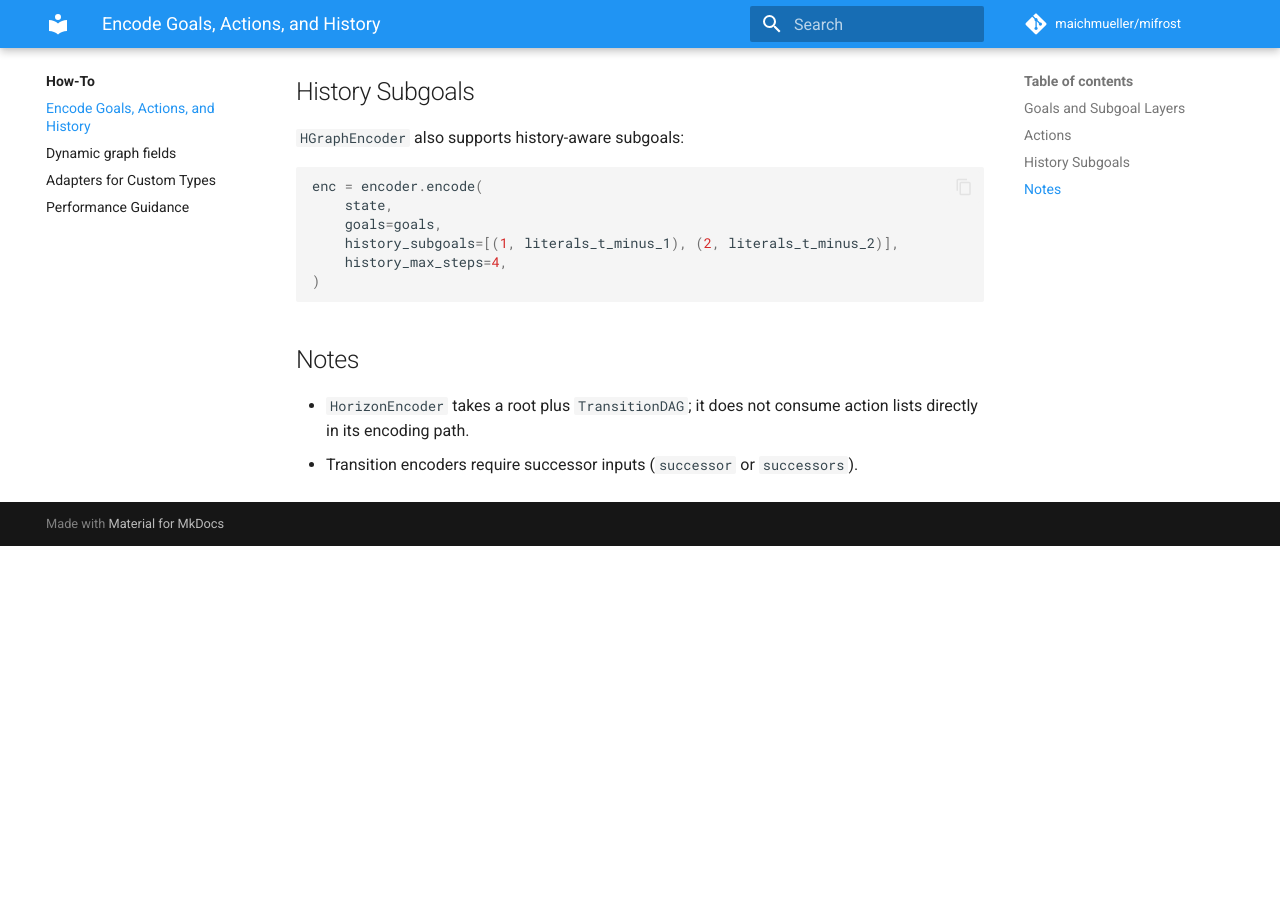
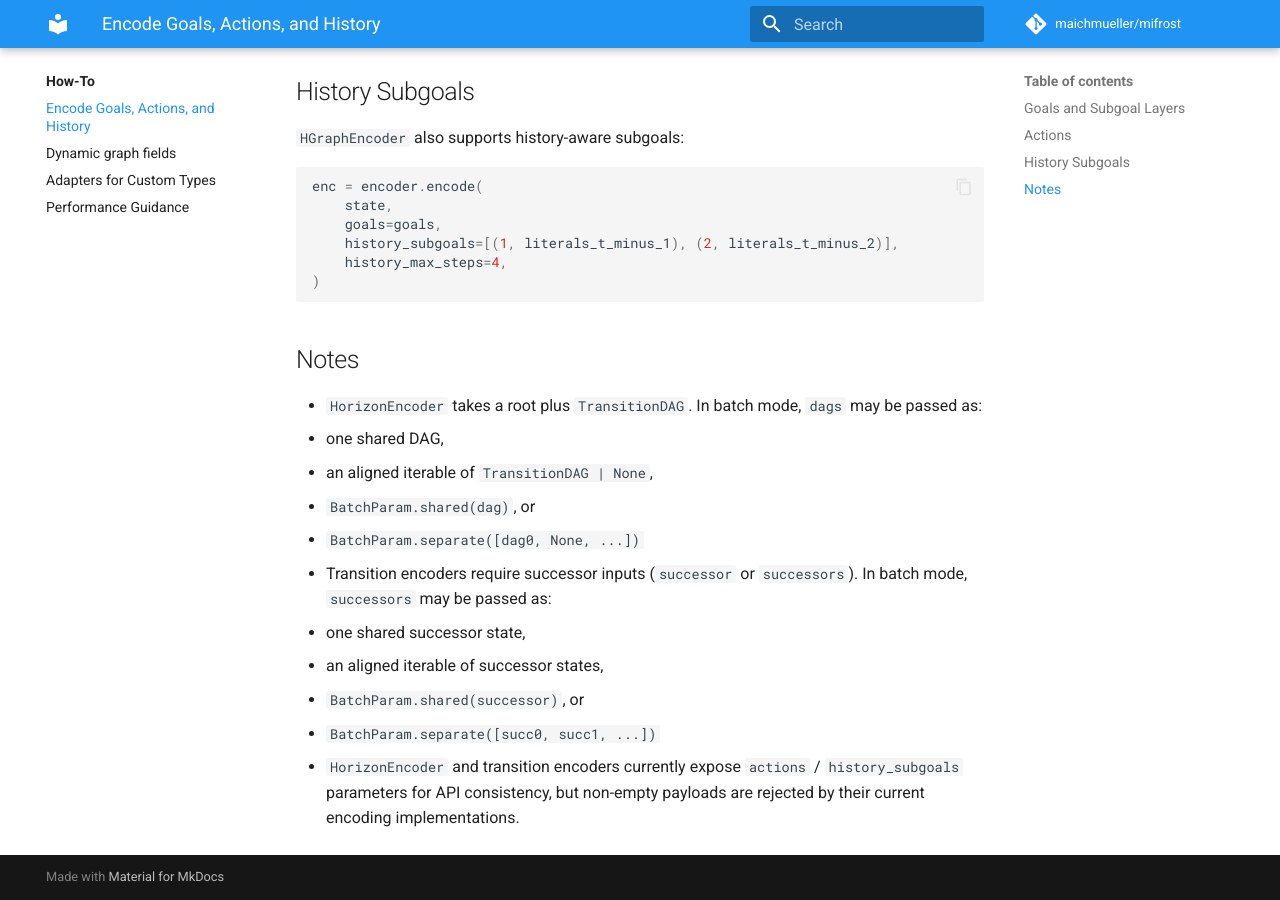
Before and after one commit to maichmueller/mifrost, an MkDocs documentation site: the page built from docs/how-to/encode-goals-actions-history.md, in a window 1280 px wide and 900 px high, scrolled down 719 px. Built offline with MkDocs 1.6.1 and Material for MkDocs 9.7.7, drawn with Linux system fonts in a browser that asks for light colours; comment, search, counter and statistics services are not loaded; the version menu is left out; before the commit the page ends 1265 px from its top, so only the background shows below that.

Commit message:
update docs

```diff
--- a/docs/how-to/encode-goals-actions-history.md
+++ b/docs/how-to/encode-goals-actions-history.md
@@ -39,5 +39,17 @@ enc = encoder.encode(
 
 ## Notes
 
-- `HorizonEncoder` takes a root plus `TransitionDAG`; it does not consume action lists directly in its encoding path.
-- Transition encoders require successor inputs (`successor` or `successors`).
+- `HorizonEncoder` takes a root plus `TransitionDAG`. In batch mode, `dags` may be passed as:
+  - one shared DAG,
+  - an aligned iterable of `TransitionDAG | None`,
+  - `BatchParam.shared(dag)`, or
+  - `BatchParam.separate([dag0, None, ...])`
+- Transition encoders require successor inputs (`successor` or `successors`). In batch mode,
+  `successors` may be passed as:
+  - one shared successor state,
+  - an aligned iterable of successor states,
+  - `BatchParam.shared(successor)`, or
+  - `BatchParam.separate([succ0, succ1, ...])`
+- `HorizonEncoder` and transition encoders currently expose `actions` / `history_subgoals`
+  parameters for API consistency, but non-empty payloads are rejected by their current encoding
+  implementations.
```
Also changed, not shown: docs/how-to/choose-an-encoder.md (+8 -3 lines), docs/tutorials/batching-and-streaming.md (+8 -0 lines).
